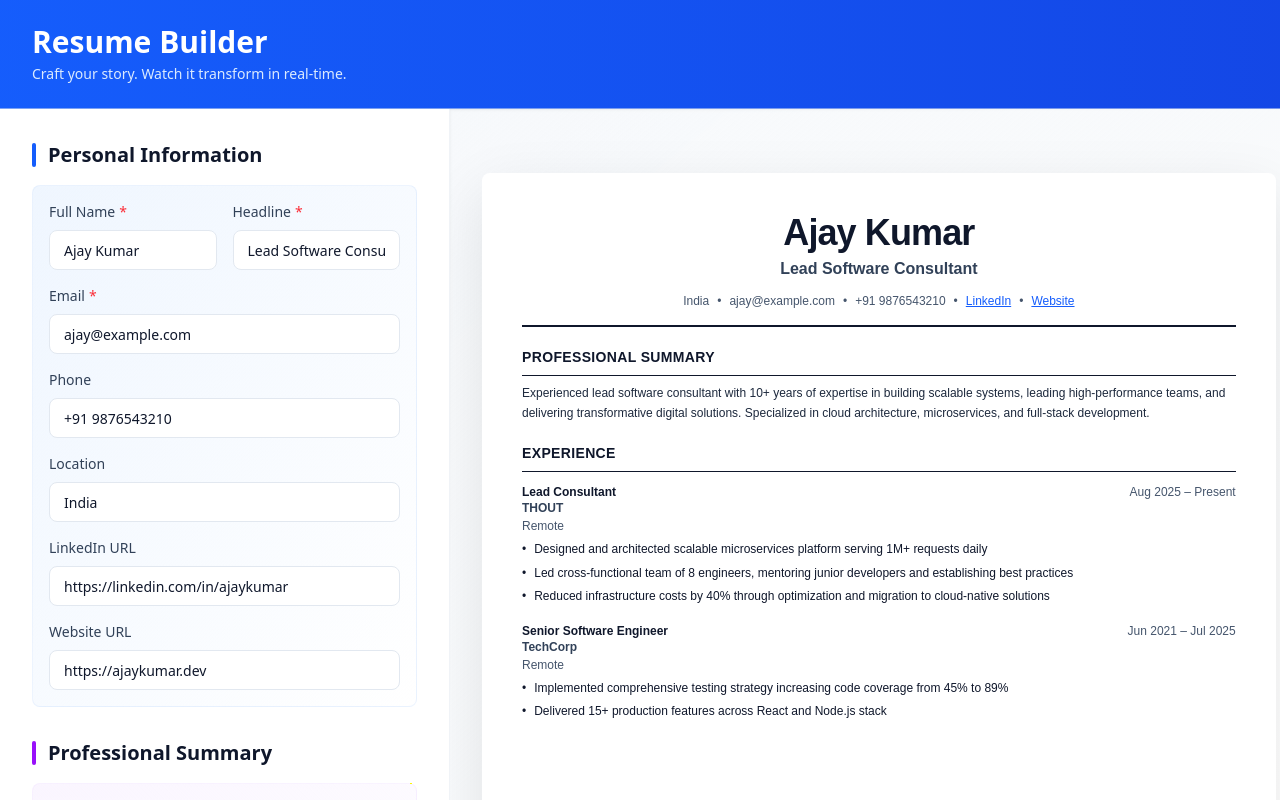
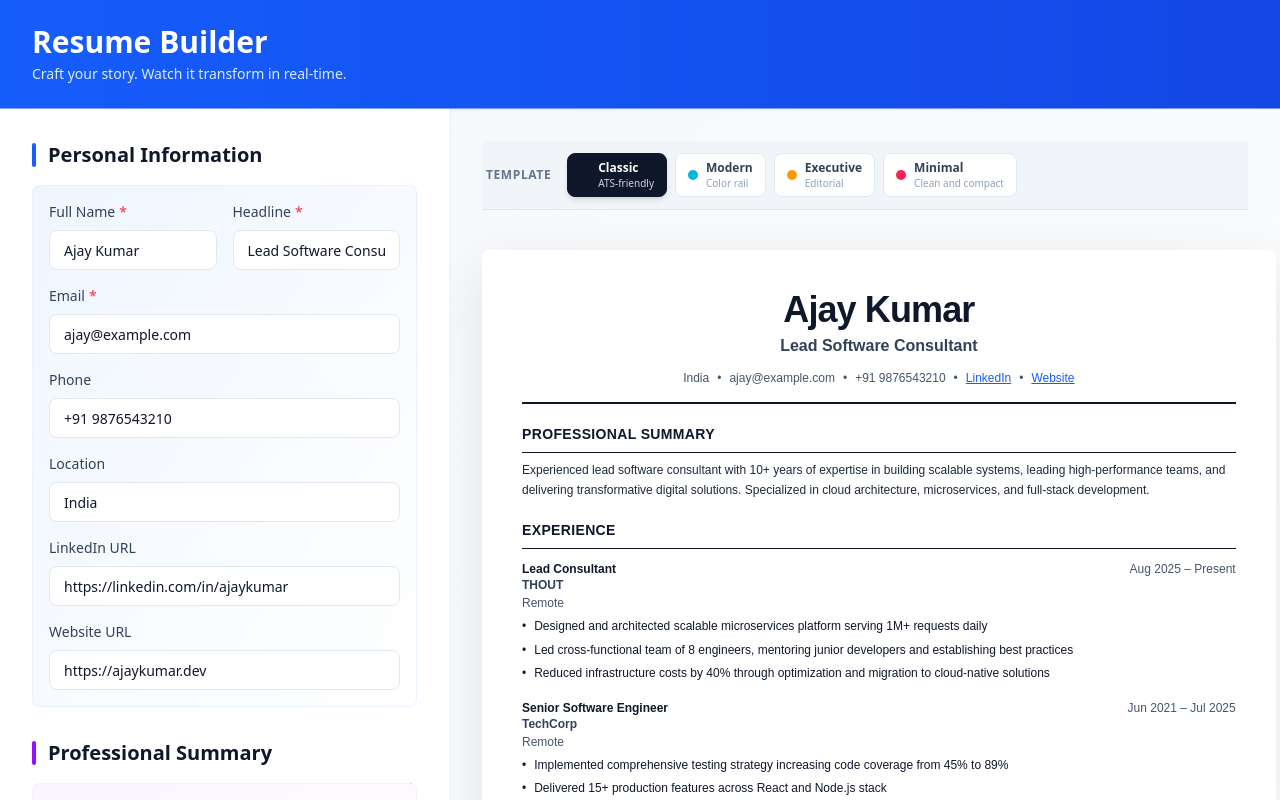
Before and after one commit to ajaysskumar/resume-genie, a React (Vite) app: page / in a window 1280 px wide. Built offline with nearby package versions, Linux system fonts and the light colour scheme.

Commit message:
feat: Implement multiple resume templates and template selector component

```diff
--- a/src/app/App.tsx
+++ b/src/app/App.tsx
@@ -14,22 +14,22 @@ export function App() {
   return (
     <div className="flex flex-col h-screen bg-gradient-to-br from-slate-50 via-white to-slate-50">
       {/* Header */}
-      <header className="border-b border-slate-200/50 bg-gradient-to-r from-blue-600 to-blue-700 px-8 py-6 shadow-sm">
-        <h1 className="text-3xl font-bold text-white mb-1">Resume Builder</h1>
+      <header className="border-b border-slate-200/50 bg-gradient-to-r from-blue-600 to-blue-700 px-4 py-4 shadow-sm sm:px-8 sm:py-6">
+        <h1 className="mb-1 text-2xl font-bold text-white sm:text-3xl">Resume Builder</h1>
         <p className="text-blue-100 text-sm font-medium">
           Craft your story. Watch it transform in real-time.
         </p>
       </header>
 
       {/* Main Content */}
-      <div className="flex flex-1 overflow-hidden">
+      <div className="flex flex-1 flex-col overflow-hidden md:flex-row">
         {/* Editor Panel */}
-        <div className="w-[450px] border-r border-slate-200/50 overflow-y-auto bg-white p-8 shadow-sm">
+        <div className="max-h-[55vh] w-full shrink-0 overflow-y-auto border-b border-slate-200/50 bg-white p-4 shadow-sm sm:p-8 md:max-h-none md:w-[450px] md:border-b-0 md:border-r">
           <ResumeEditor />
         </div>
 
         {/* Preview Panel */}
-        <div className="min-w-0 flex flex-1 overflow-auto bg-gradient-to-br from-slate-100/50 via-slate-50 to-white p-8">
+        <div className="min-h-[45vh] min-w-0 flex-1 overflow-auto bg-gradient-to-br from-slate-100/50 via-slate-50 to-white p-3 sm:p-8">
           <ResumePreview />
         </div>
       </div>
--- /dev/null
+++ b/src/features/resume/preview/ExecutiveResumeTemplate.tsx
@@ -0,0 +1,25 @@
+import type { Resume } from '../types/resume'
+import { formatDate } from '@/lib/utils'
+
+interface ExecutiveResumeTemplateProps { resume: Resume }
+
+export function ExecutiveResumeTemplate({ resume }: ExecutiveResumeTemplateProps) {
+  const { personal, summary, experience } = resume
+  return (
+    <div className="text-stone-800">
+      <header className="-mx-10 -mt-10 bg-slate-950 px-10 py-9 text-white">
+        <p className="mb-3 text-xs font-semibold uppercase tracking-[0.35em] text-amber-400">Executive Resume</p>
+        <h1 className="font-serif text-4xl font-bold tracking-tight">{personal.fullName || 'Your Name'}</h1>
+        <p className="mt-2 text-base text-slate-300">{personal.headline || 'Your Headline'}</p>
+        <ContactLine resume={resume} />
+      </header>
+      <div className="mt-9 space-y-8">
+        {summary && <section><SectionTitle>About</SectionTitle><p className="font-serif text-sm leading-7 text-stone-600">{summary}</p></section>}
+        {experience.length > 0 && <section><SectionTitle>Career History</SectionTitle><div className="space-y-6">{experience.map((exp) => <article key={exp.id} className="grid grid-cols-[1fr_auto] gap-5 border-t border-stone-200 pt-4"><div><h3 className="font-serif text-lg font-bold text-slate-950">{exp.position}</h3><p className="mt-1 text-sm font-semibold text-amber-700">{exp.company}{exp.location ? ` · ${exp.location}` : ''}</p><ul className="mt-3 space-y-1 text-sm leading-6 text-stone-600">{exp.bullets.map((bullet) => <li key={bullet.id}>• {bullet.text}</li>)}</ul></div><time className="text-right text-xs font-semibold uppercase tracking-wide text-stone-500">{formatDate(exp.startDate)}<br />{exp.current ? 'Present' : exp.endDate ? formatDate(exp.endDate) : ''}</time></article>)}</div></section>}
+      </div>
+    </div>
+  )
+}
+
+function SectionTitle({ children }: { children: React.ReactNode }) { return <h2 className="mb-4 border-b-2 border-amber-400 pb-2 text-xs font-black uppercase tracking-[0.25em] text-slate-950">{children}</h2> }
+function ContactLine({ resume }: { resume: Resume }) { const { personal } = resume; return <div className="mt-5 flex flex-wrap gap-x-3 gap-y-1 text-xs text-slate-400">{[personal.location, personal.email, personal.phone, personal.linkedin && 'LinkedIn', personal.website && 'Website'].filter(Boolean).map((item) => <span key={item}>{item}</span>)}</div> }
--- /dev/null
+++ b/src/features/resume/preview/MinimalResumeTemplate.tsx
@@ -0,0 +1,23 @@
+import type { Resume } from '../types/resume'
+import { formatDate } from '@/lib/utils'
+
+interface MinimalResumeTemplateProps { resume: Resume }
+
+export function MinimalResumeTemplate({ resume }: MinimalResumeTemplateProps) {
+  const { personal, summary, experience } = resume
+  return (
+    <div className="text-slate-700">
+      <header className="flex items-end justify-between gap-6 border-b border-slate-300 pb-5">
+        <div><h1 className="text-3xl font-light tracking-[0.08em] text-slate-950">{personal.fullName || 'Your Name'}</h1><p className="mt-2 text-sm text-rose-600">{personal.headline || 'Your Headline'}</p></div>
+        <ContactLine resume={resume} />
+      </header>
+      <div className="mt-7 space-y-6">
+        {summary && <section><SectionTitle>Summary</SectionTitle><p className="text-sm leading-6">{summary}</p></section>}
+        {experience.length > 0 && <section><SectionTitle>Experience</SectionTitle><div className="space-y-5">{experience.map((exp) => <article key={exp.id}><div className="flex justify-between gap-4"><div><h3 className="text-sm font-bold text-slate-950">{exp.position}</h3><p className="text-sm text-rose-600">{exp.company}</p></div><time className="text-xs text-slate-500">{formatDate(exp.startDate)} – {exp.current ? 'Present' : exp.endDate ? formatDate(exp.endDate) : ''}</time></div><ul className="mt-2 list-disc space-y-1 pl-4 text-sm leading-5">{exp.bullets.map((bullet) => <li key={bullet.id}>{bullet.text}</li>)}</ul></article>)}</div></section>}
+      </div>
+    </div>
+  )
+}
+
+function SectionTitle({ children }: { children: React.ReactNode }) { return <h2 className="mb-3 text-xs font-bold uppercase tracking-[0.25em] text-slate-950">{children}</h2> }
+function ContactLine({ resume }: { resume: Resume }) { const { personal } = resume; return <div className="max-w-[180px] text-right text-[10px] leading-5 text-slate-500">{[personal.location, personal.email, personal.phone, personal.linkedin && 'LinkedIn', personal.website && 'Website'].filter(Boolean).join(' · ')}</div> }
--- /dev/null
+++ b/src/features/resume/preview/ModernResumeTemplate.tsx
@@ -0,0 +1,31 @@
+import type { Resume } from '../types/resume'
+import { formatDate } from '@/lib/utils'
+
+interface ModernResumeTemplateProps { resume: Resume }
+
+export function ModernResumeTemplate({ resume }: ModernResumeTemplateProps) {
+  const { personal, summary, experience } = resume
+  return (
+    <div className="border-l-8 border-cyan-500 pl-6 text-slate-800">
+      <header className="border-b-2 border-cyan-100 pb-6">
+        <p className="mb-2 text-xs font-bold uppercase tracking-[0.3em] text-cyan-600">Professional Profile</p>
+        <h1 className="text-4xl font-black tracking-tight text-slate-950">{personal.fullName || 'Your Name'}</h1>
+        <p className="mt-1 text-lg font-medium text-cyan-700">{personal.headline || 'Your Headline'}</p>
+        <ContactLine resume={resume} />
+      </header>
+      <div className="mt-7 space-y-7">
+        {summary && <section><SectionTitle>Profile</SectionTitle><p className="text-sm leading-7 text-slate-600">{summary}</p></section>}
+        {experience.length > 0 && <section><SectionTitle>Experience</SectionTitle><div className="space-y-6">{experience.map((exp) => (
+          <article key={exp.id}>
+            <div className="flex items-start justify-between gap-4"><div><h3 className="text-base font-bold text-slate-950">{exp.position}</h3><p className="text-sm font-semibold text-cyan-700">{exp.company}</p></div><time className="whitespace-nowrap text-xs font-semibold text-slate-500">{formatDate(exp.startDate)} – {exp.current ? 'Present' : exp.endDate ? formatDate(exp.endDate) : ''}</time></div>
+            {exp.location && <p className="mt-1 text-xs text-slate-500">{exp.location}</p>}
+            <ul className="mt-2 space-y-1 text-sm leading-6 text-slate-600">{exp.bullets.map((bullet) => <li key={bullet.id} className="flex gap-2"><span className="text-cyan-500">◆</span><span>{bullet.text}</span></li>)}</ul>
+          </article>
+        ))}</div></section>}
+      </div>
+    </div>
+  )
+}
+
+function SectionTitle({ children }: { children: React.ReactNode }) { return <h2 className="mb-3 text-xs font-black uppercase tracking-[0.22em] text-slate-950">{children}</h2> }
+function ContactLine({ resume }: { resume: Resume }) { const { personal } = resume; return <div className="mt-5 flex flex-wrap gap-x-3 gap-y-1 text-xs text-slate-500">{[personal.location, personal.email, personal.phone, personal.linkedin && 'LinkedIn', personal.website && 'Website'].filter(Boolean).map((item) => <span key={item}>{item}</span>)}</div> }
--- a/src/features/resume/preview/ResumePreview.tsx
+++ b/src/features/resume/preview/ResumePreview.tsx
@@ -1,13 +1,29 @@
+import { useState } from 'react'
 import { useResumeStore } from '../store/resumeStore'
 import { ResumePage } from './ResumePage'
 import { AtsResumeTemplate } from './AtsResumeTemplate'
+import { ModernResumeTemplate } from './ModernResumeTemplate'
+import { ExecutiveResumeTemplate } from './ExecutiveResumeTemplate'
+import { MinimalResumeTemplate } from './MinimalResumeTemplate'
+import { TemplateSelector } from './TemplateSelector'
+
+export type ResumeTemplate = 'classic' | 'modern' | 'executive' | 'minimal'
 
 export function ResumePreview() {
   const resume = useResumeStore((state) => state.resume)
+  const [template, setTemplate] = useState<ResumeTemplate>('classic')
+
+  const renderedTemplate = {
+    classic: <AtsResumeTemplate resume={resume} />,
+    modern: <ModernResumeTemplate resume={resume} />,
+    executive: <ExecutiveResumeTemplate resume={resume} />,
+    minimal: <MinimalResumeTemplate resume={resume} />,
+  }[template]
 
   return (
-    <ResumePage>
-      <AtsResumeTemplate resume={resume} />
-    </ResumePage>
+    <>
+      <TemplateSelector value={template} onChange={setTemplate} />
+      <ResumePage>{renderedTemplate}</ResumePage>
+    </>
   )
 }
--- /dev/null
+++ b/src/features/resume/preview/TemplateSelector.tsx
@@ -0,0 +1,42 @@
+import type { ResumeTemplate } from './ResumePreview'
+
+interface TemplateSelectorProps {
+  value: ResumeTemplate
+  onChange: (value: ResumeTemplate) => void
+}
+
+const templates: Array<{ id: ResumeTemplate; name: string; description: string; accent: string }> = [
+  { id: 'classic', name: 'Classic', description: 'ATS-friendly', accent: 'bg-slate-900' },
+  { id: 'modern', name: 'Modern', description: 'Color rail', accent: 'bg-cyan-500' },
+  { id: 'executive', name: 'Executive', description: 'Editorial', accent: 'bg-amber-500' },
+  { id: 'minimal', name: 'Minimal', description: 'Clean and compact', accent: 'bg-rose-500' },
+]
+
+export function TemplateSelector({ value, onChange }: TemplateSelectorProps) {
+  return (
+    <div className="sticky top-0 z-10 mb-2 grid w-full min-w-0 max-w-full grid-cols-2 gap-2 border-b border-slate-200 bg-slate-100/95 px-1 py-3 backdrop-blur sm:flex sm:items-center">
+      <span className="col-span-2 text-xs font-bold uppercase tracking-wider text-slate-500 sm:mr-2">Template</span>
+      {templates.map((template) => (
+        <button
+          key={template.id}
+          type="button"
+          aria-pressed={value === template.id}
+          onClick={() => onChange(template.id)}
+          className={`group flex min-w-0 items-center gap-2 rounded-lg border px-2.5 py-2 text-left transition-all sm:w-auto sm:shrink-0 sm:px-3 ${
+            value === template.id
+              ? 'border-slate-900 bg-slate-900 text-white shadow-md'
+              : 'border-slate-200 bg-white text-slate-700 hover:border-slate-400 hover:shadow-sm'
+          }`}
+        >
+          <span className={`h-2.5 w-2.5 rounded-full ${template.accent}`} aria-hidden="true" />
+          <span>
+            <span className="block text-xs font-bold leading-none">{template.name}</span>
+            <span className={`mt-1 block text-[10px] leading-none ${value === template.id ? 'text-slate-300' : 'text-slate-400'}`}>
+              {template.description}
+            </span>
+          </span>
+        </button>
+      ))}
+    </div>
+  )
+}
```
